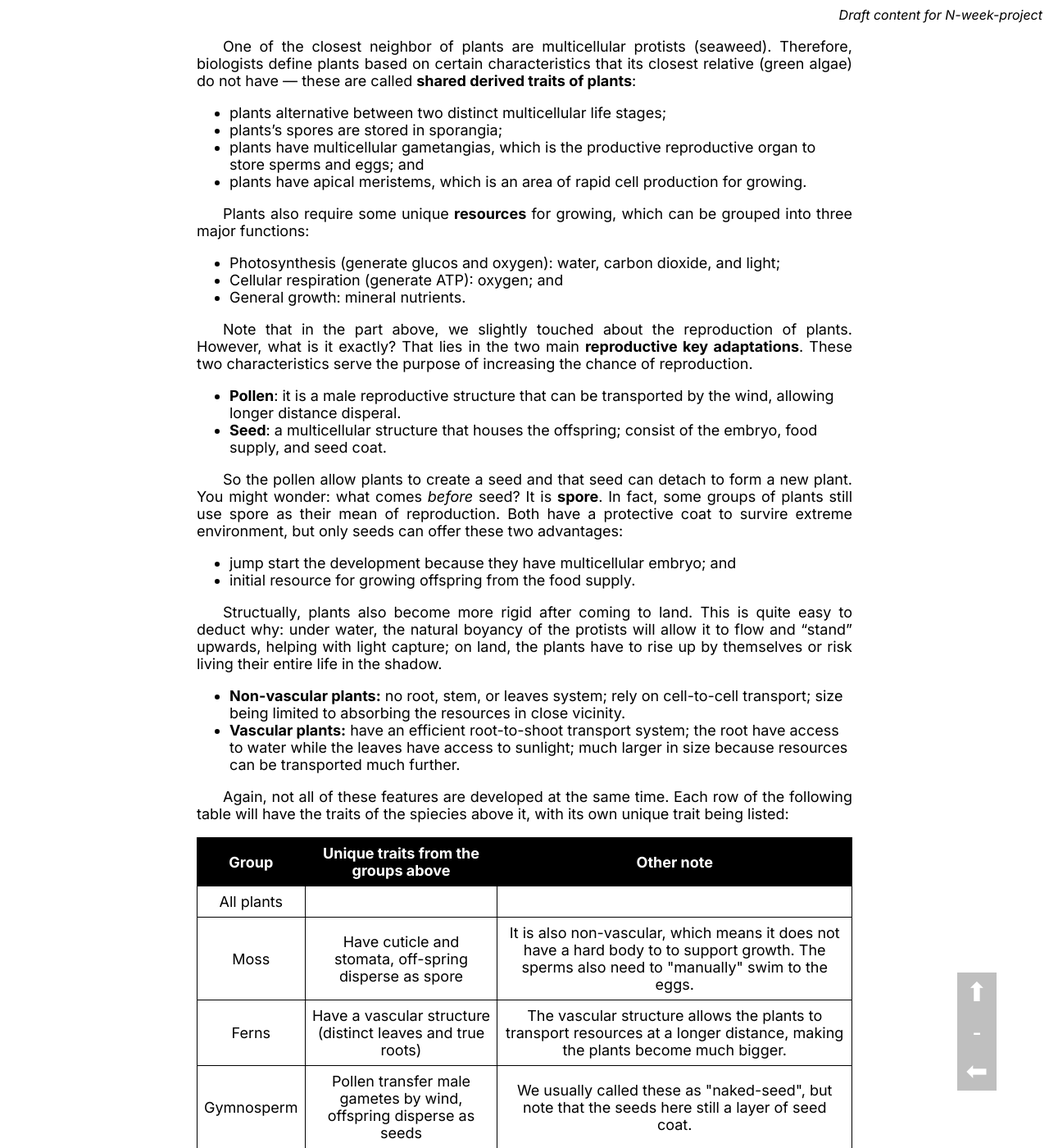
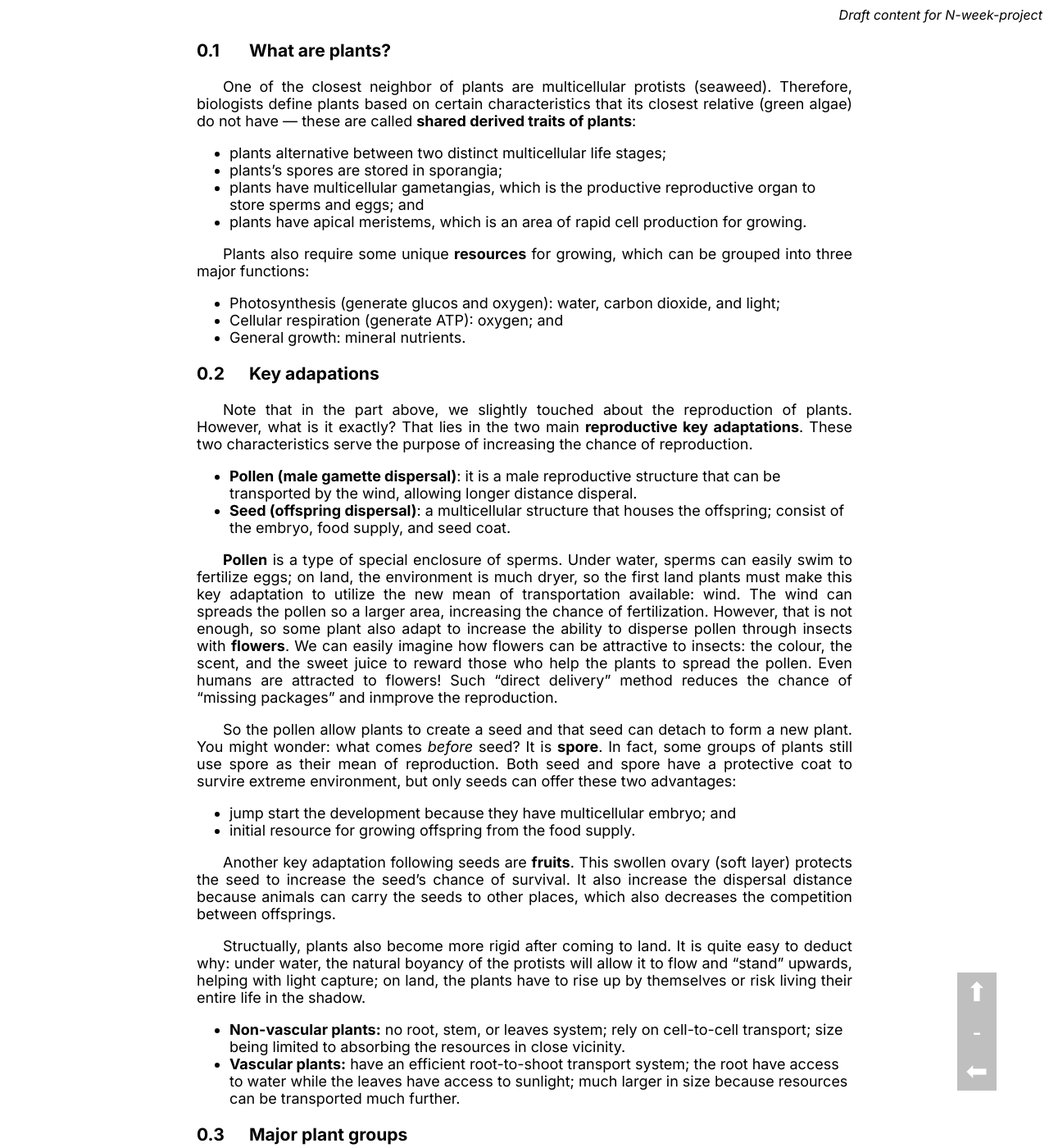
Before and after one commit to LukeNK/n-week-project, a Jekyll site: the page built from drafts/plant.md, in a window 1280 px wide and 1400 px high. Shown: the whole window at 82% size. Built offline with Jekyll 4.4.1, drawn with Linux system fonts in a browser that asks for light colours; some of the changed text lies outside the part shown.

Commit message:
Done draft

```diff
--- a/drafts/plant.md
+++ b/drafts/plant.md
@@ -3,6 +3,7 @@
 title: Plants
 ---
 
+### What are plants?
 One of the closest neighbor of plants are multicellular protists (seaweed). Therefore, biologists define plants based on certain characteristics that its closest relative (green algae) do not have — these are called **shared derived traits of plants**:
 - plants alternative between two distinct multicellular life stages;
 - plants's spores are stored in sporangia;
@@ -14,34 +15,40 @@
 - Cellular respiration (generate ATP): oxygen; and
 - General growth: mineral nutrients.
 
+### Key adapations
 Note that in the part above, we slightly touched about the reproduction of plants. However, what is it exactly? That lies in the two main **reproductive key adaptations**. These two characteristics serve the purpose of increasing the chance of reproduction.
-- **Pollen**: it is a male reproductive structure that can be transported by the wind, allowing longer distance disperal.
-- **Seed**: a multicellular structure that houses the offspring; consist of the embryo, food supply, and seed coat.
+- **Pollen (male gamette dispersal)**: it is a male reproductive structure that can be transported by the wind, allowing longer distance disperal.
+- **Seed (offspring dispersal)**: a multicellular structure that houses the offspring; consist of the embryo, food supply, and seed coat.
 
-So the pollen allow plants to create a seed and that seed can detach to form a new plant. You might wonder: what comes _before_ seed? It is **spore**. In fact, some groups of plants still use spore as their mean of reproduction. Both have a protective coat to survire extreme environment, but only seeds can offer these two advantages:
+**Pollen** is a type of special enclosure of sperms. Under water, sperms can easily swim to fertilize eggs; on land, the environment is much dryer, so the first land plants must make this key adaptation to utilize the new mean of transportation available: wind. The wind can spreads the pollen so a larger area, increasing the chance of fertilization. However, that is not enough, so some plant also adapt to increase the ability to disperse pollen through insects with **flowers**. We can easily imagine how flowers can be attractive to insects: the colour, the scent, and the sweet juice to reward those who help the plants to spread the pollen. Even humans are attracted to flowers! Such "direct delivery" method reduces the chance of "missing packages" and inmprove the reproduction.
+
+So the pollen allow plants to create a seed and that seed can detach to form a new plant. You might wonder: what comes _before_ seed? It is **spore**. In fact, some groups of plants still use spore as their mean of reproduction. Both seed and spore have a protective coat to survire extreme environment, but only seeds can offer these two advantages:
 - jump start the development because they have multicellular embryo; and
 - initial resource for growing offspring from the food supply.
 
-Structually, plants also become more rigid after coming to land. This is quite easy to deduct why: under water, the natural boyancy of the protists will allow it to flow and "stand" upwards, helping with light capture; on land, the plants have to rise up by themselves or risk living their entire life in the shadow.
+Another key adaptation following seeds are **fruits**. This swollen ovary (soft layer) protects the seed to increase the seed's chance of survival. It also increase the dispersal distance because animals can carry the seeds to other places, which also decreases the competition between offsprings.
+
+Structually, plants also become more rigid after coming to land. It is quite easy to deduct why: under water, the natural boyancy of the protists will allow it to flow and "stand" upwards, helping with light capture; on land, the plants have to rise up by themselves or risk living their entire life in the shadow.
 - **Non-vascular plants:** no root, stem, or leaves system; rely on cell-to-cell transport; size being limited to absorbing the resources in close vicinity.
 - **Vascular plants:** have an efficient root-to-shoot transport system; the root have access to water while the leaves have access to sunlight; much larger in size because resources can be transported much further.
 
-Again, not all of these features are developed at the same time. Each row of the following table will have the traits of the spiecies above it, with its own unique trait being listed:
+### Major plant groups
+Again, not all of the features above are developed at the same time. Each row of the following table will have the traits of the spiecies above it, with its own unique trait being listed:
 <table>
-    <caption>Table of amounts of the reaction</caption>
+    <caption>The major plant groups</caption>
     <tr>
         <th>Group</th>
         <th>Unique traits from the groups above</th>
-        <th>Other note</th>
+        <th>Note</th>
     </tr>
-    <tr>
+    <!-- <tr>
         <td>All plants</td>
         <td></td>
         <td></td>
-    </tr>
+    </tr> -->
     <tr>
         <td>Moss</td>
-        <td>Have cuticle and stomata, off-spring disperse as spore</td>
+        <td>Have cuticle and stomata, offspring disperse as spore</td>
         <td>It is also non-vascular, which means it does not have a hard body to to support growth. The sperms also need to "manually" swim to the eggs.</td>
     </tr>
     <tr>
@@ -55,8 +62,50 @@
         <td>We usually called these as "naked-seed", but note that the seeds here still a layer of seed coat.</td>
     </tr>
     <tr>
-        <td></td>
-        <td></td>
+        <td>Angiosperms</td>
+        <td>Have flowers to disperse pollen, offsprings disperse as seeds in fruits</td>
         <td></td>
     </tr>
 </table>
+
+Angiosperms can be further splitted into two groups:
+<table>
+    <caption>Monocot and eudicot</caption>
+    <tr>
+        <th>Characteristics</th>
+        <th>Monocot</th>
+        <th>Eudicot</th>
+    </tr>
+    <tr>
+        <td>Cotyledons<br>number of seed leaves</td>
+        <td>1</td>
+        <td>2</td>
+    </tr>
+    <tr>
+        <td>Leaf venation<br>arrangement of the veins on the leaf</td>
+        <td>Parallel</td>
+        <td>Oval net-like</td>
+    </tr>
+    <tr>
+        <td>Stems<br>arrangement of the "transport pipelines" in the main body</td>
+        <td>Scattered around the main body</td>
+        <td>Arranged like a ring</td>
+    </tr>
+    <tr>
+        <td>Roots<br>the type of root</td>
+        <td>Fibrous where the root spread out like a network</td>
+        <td>Tap-like with one big root in the middle</td>
+    </tr>
+    <tr>
+        <td>Pollen<br>openings to spread pollen</td>
+        <td>1</td>
+        <td>3</td>
+    </tr>
+    <tr>
+        <td>Flower<br>number of petals</td>
+        <td>Multiple of 3</td>
+        <td>4 or 5 petals</td>
+    </tr>
+</table>
+
+A notable example of a monocot is the common grass, which you can easily observe its physical look (roots and leaf), while an example of eudicot is mint.
```
